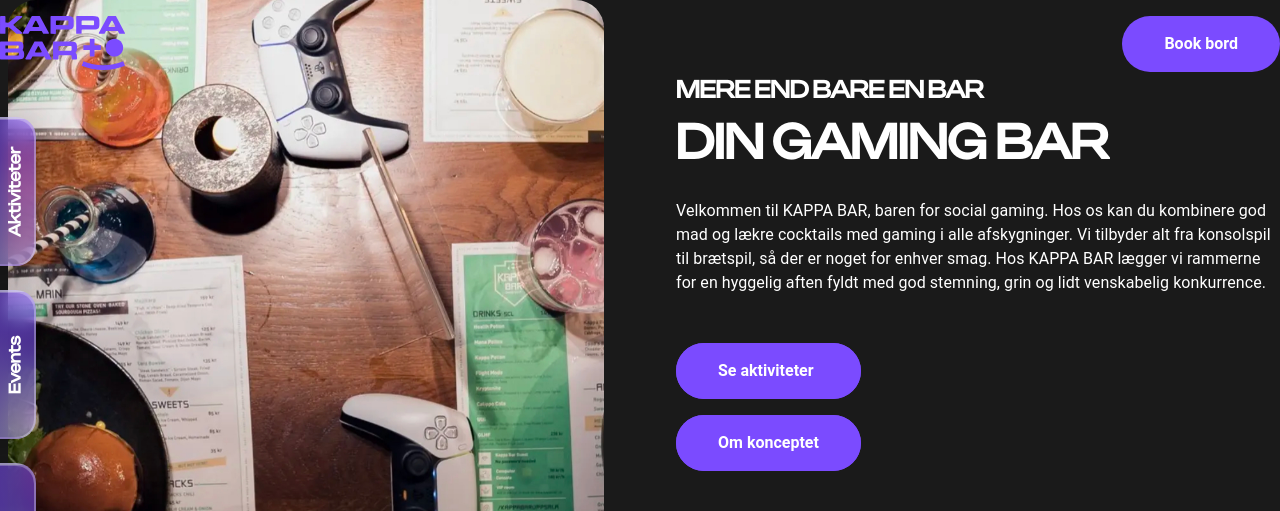
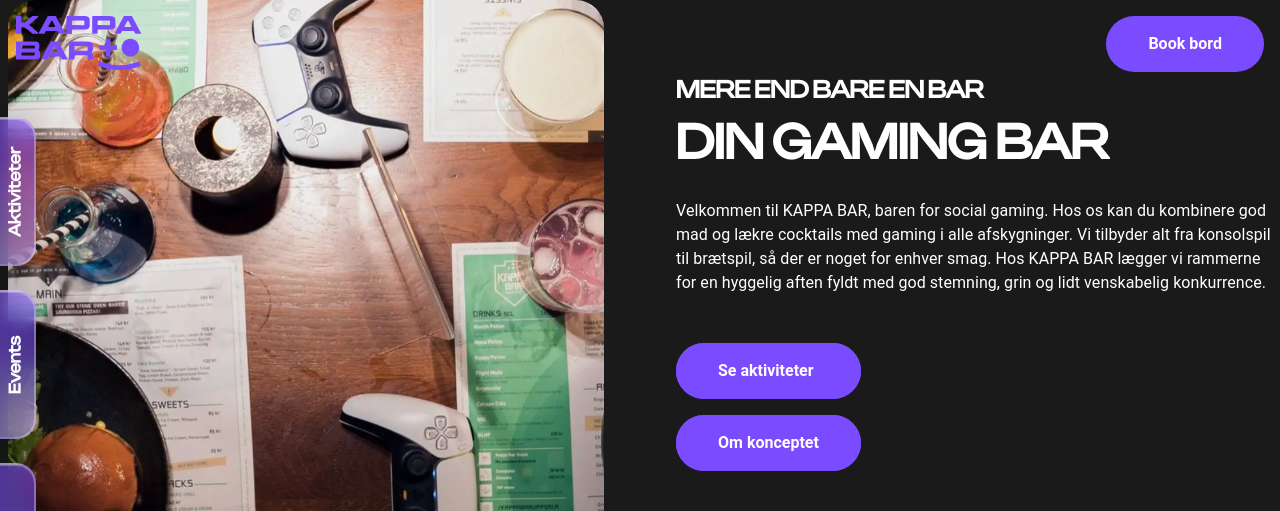
Before and after one commit to caje0004-EK/kappabar, an Astro site: page / in a window 1280 px wide. Shown: the top 511 px of the page. Built offline with nearby package versions, Linux system fonts and the light colour scheme; Astro itself is replaced by a stand-in of ours.

Commit message:
Tilføj sidemargin i header

```diff
--- a/src/components/Header.astro
+++ b/src/components/Header.astro
@@ -133,7 +133,7 @@ import Button from "./buttons.astro";
     pointer-events: none;
   }
   .top-bar {
-    margin-top: var(--space-16);
+    margin: var(--space-16);
     margin-bottom: var(--space-40);
     pointer-events: auto;
   }
```
